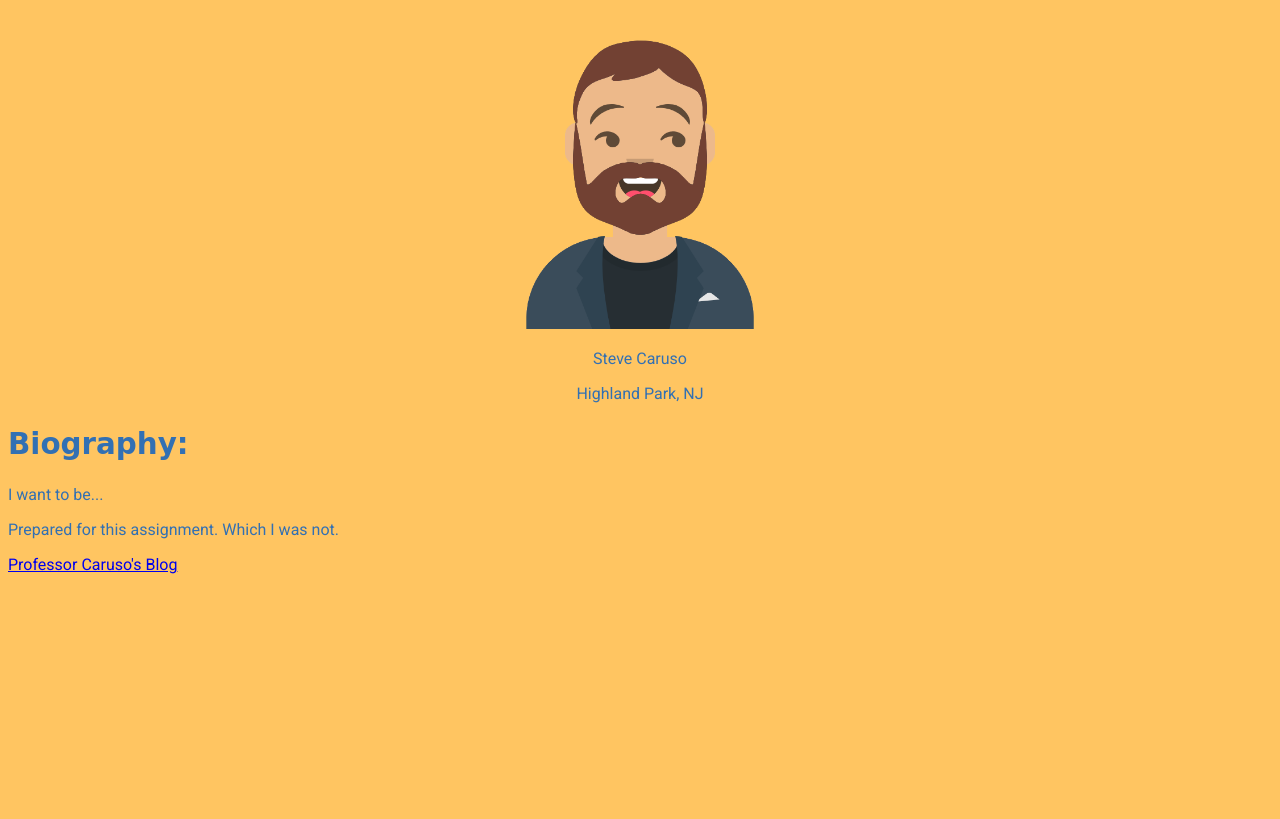
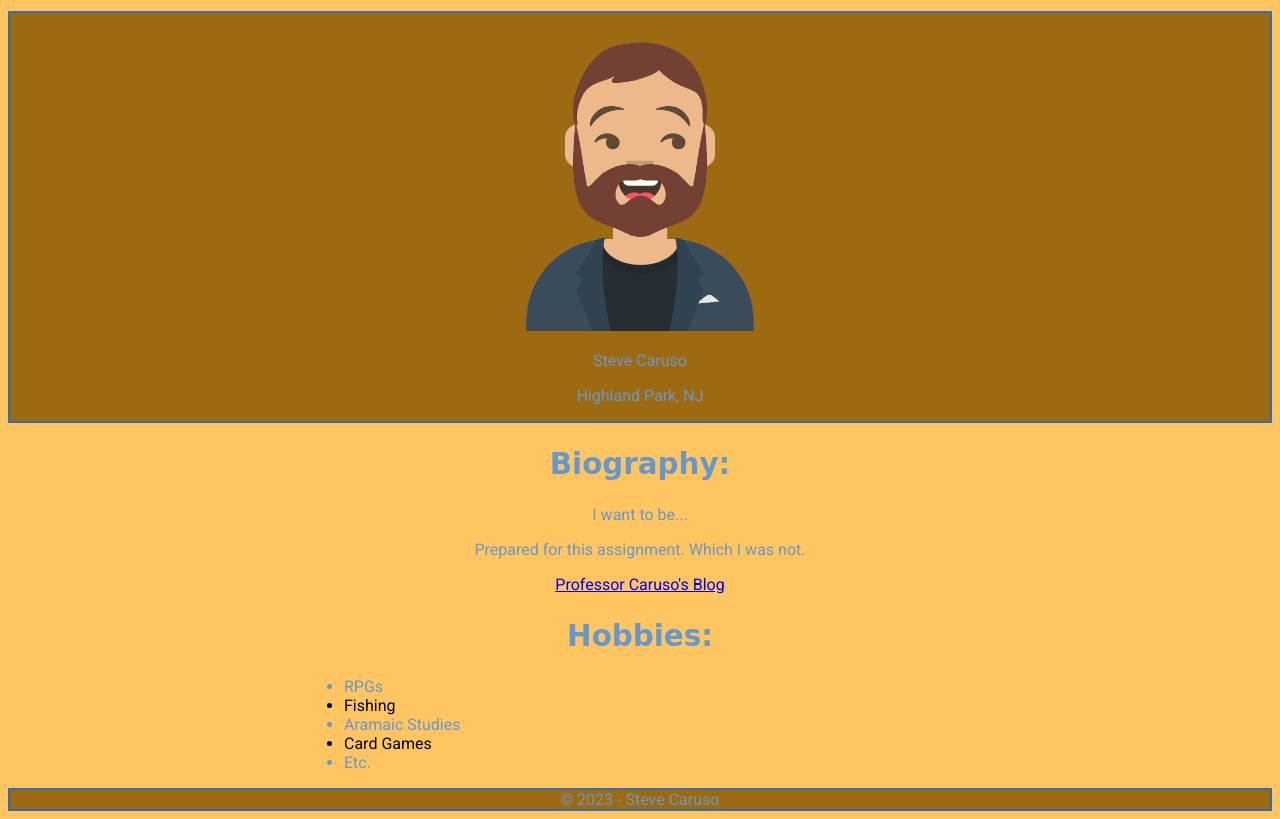
Before and after one commit to RVCC-IDMX/about-me-SteveCaruso-4, a plain HTML site: page index.html in a window 1280 px wide. Shown: the part 197-1016 px from the top of the page. Before the commit the page ends 800 px from the top, so only its background shows below. Drawn offline with Linux system fonts and the light colour scheme; a web font is replaced by a local one.

Commit message:
Adding hobbies list

```diff
--- a/css/style.css
+++ b/css/style.css
@@ -1,11 +1,12 @@
 body {
     font-family: Roboto, sans-serif;
     background-color:#FFC561;
-    color:#3270B3;
+    color:#6798cd;
 }
 
 h1, h2, h3, h4, h5, h6 {
     font-family: 'Skranji', cursive;
+    text-align:center;
 }
 h1 {
     font-size:30pt;
@@ -17,9 +18,26 @@ h2 {
 header {
     text-align:center;
 }
-#hero {
+#hero, footer {
     text-align:center;
+    border:2px solid #3270B3;
+    background-color:#9e6a11;
 }
 #hero img {
     width:300px;
 }
+
+#bio {
+    text-align:center;
+}
+
+
+#hobbies ul {
+    width:50%;
+    margin-left:auto;
+    margin-right:auto;
+}
+
+#hobbies ul li:nth-child(even) {
+    color:black;
+}
--- a/index.html
+++ b/index.html
@@ -43,5 +43,23 @@
             </div>
         </section>
 
+        <section id="hobbies">
+
+            <h2>Hobbies:</h2>
+
+            <ul>
+                <li>RPGs</li>
+                <li>Fishing</li>
+                <li>Aramaic Studies</li>
+                <li>Card Games</li>
+                <li>Etc.</li>
+            </ul>
+
+        </section>
+
+        <footer>
+            &copy; 2023 - Steve Caruso
+        </footer>
+
 </body>
 </html>
```
